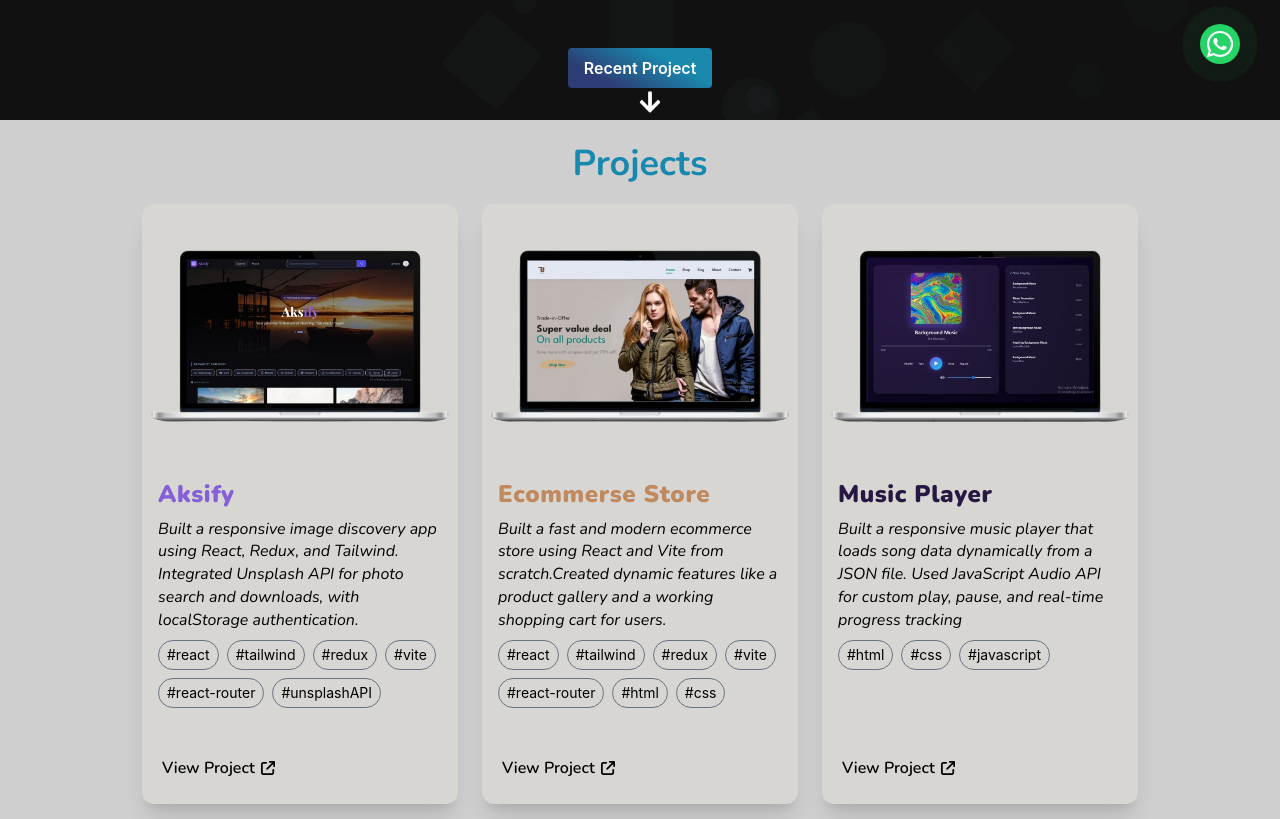
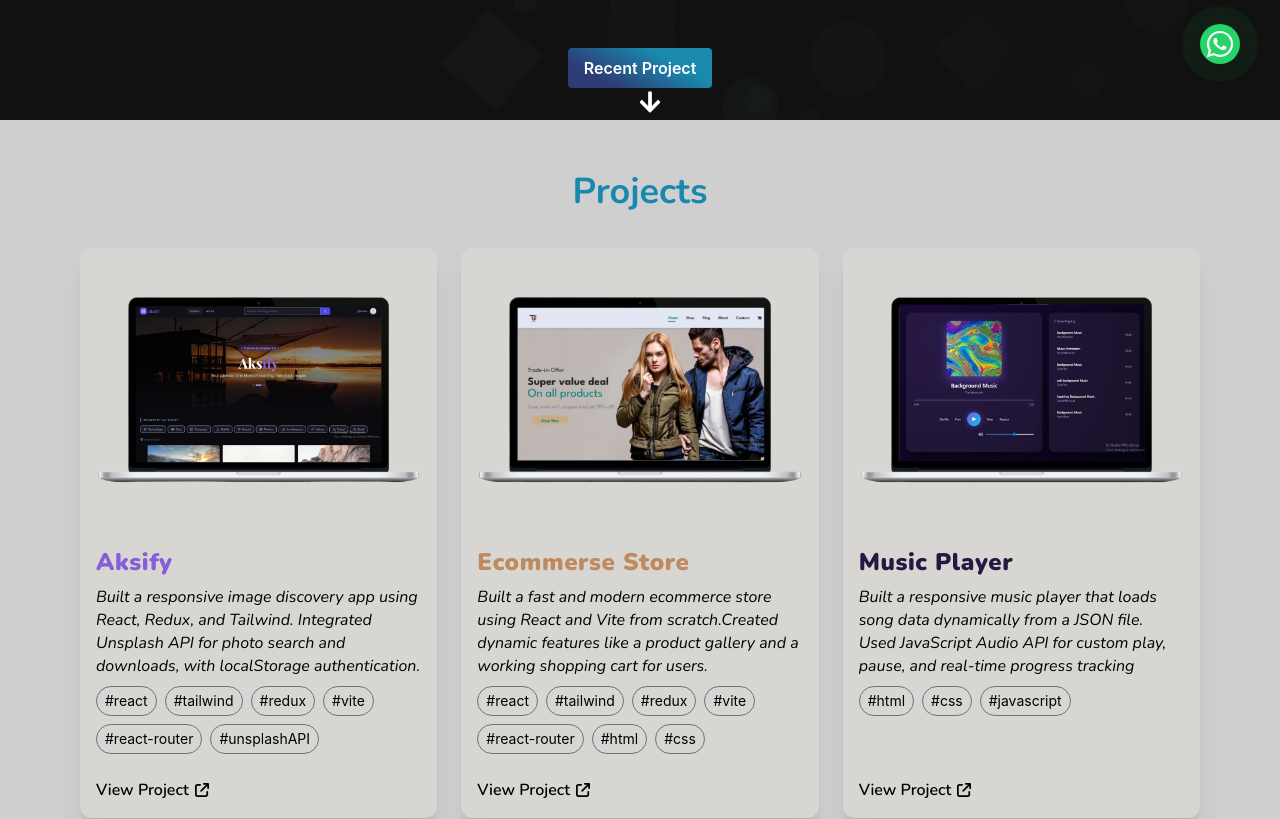
Before and after one commit to Musaeeb-Zahir/My_Portfolio, a React (Vite) app: page / in a window 1280 px wide. Shown: the part 680-1499 px from the top of the page. Built offline with nearby package versions, Linux system fonts and the light colour scheme.

Commit message:
refactor ProjectCard and ProjectContainer components for improved layout and animation consistency

```diff
--- a/src/components/ProjectCard.jsx
+++ b/src/components/ProjectCard.jsx
@@ -1,49 +1,51 @@
 import React from "react";
-import { motion, scale } from "motion/react";
+import { motion } from "motion/react";
 import { FaArrowUpRightFromSquare } from "react-icons/fa6";
+
 function ProjectCard({ project }) {
   return (
     <motion.article
-      className="flex flex-col px-2 py-4 items-start h-full bg-[#D7D6D2] gap-3 rounded-xl relative shadow-xl md:shadow-xl md:w-[25%] md:h-[600px] md:justify-start cursor-pointer transition-all duration-150 "
-      initial={{ opacity: 0, scale:0.8 }}
-      whileInView={{ opacity: 1, scale: 1 ,transition:{duration:0.3,ease:"easeInOut"}}}
-      transition={{ staggerChildren: 0.2}}
-      whileHover={{ y: -8, scale: 1.02}}
-      whileTap={{scale:0.95}}
+      className="flex flex-col p-4 bg-[#D7D6D2] gap-4 rounded-xl shadow-xl w-full h-full cursor-pointer"
+      initial={{ opacity: 0, scale: 0.8 }}
+      whileInView={{ opacity: 1, scale: 1, transition: { duration: 0.2, ease: "easeInOut" } }}
+      transition={{ staggerChildren: 0.2 }}
+      whileHover={{ y: -8, scale: 1.02 }}
+      whileTap={{ scale: 0.95 }}
       viewport={{
-        amount:0.3,
-        once:"true"
+        amount: 0.3,
+        once: true
       }}
     >
       <img
         src={project?.img}
         alt=""
-        className="w-[100%] rounded-2xl z-10 hover:scale-101 transition-all duration-150"
+        className="w-full rounded-2xl z-10 hover:scale-[1.02] transition-all duration-0.5"
       />
-      <div className="flex flex-col px-2 gap-2">
+
+      <div className="flex flex-col flex-1 w-full gap-2">
         <h3
           className="font-nunito font-black text-2xl tracking-wide"
           style={{ color: project.themeColor }}
         >
           {project.title}
         </h3>
-        <p className="text-sm font-nunito italic md:text-[16px]">
+        <p className="text-sm font-nunito italic md:text-[16px] md:line-clamp-4">
           {project.discription}
         </p>
         <div className="flex flex-wrap gap-2">
           {project.tools.map((tool) => (
             <span
-              className="border-[0.5px] border-gray-500 px-2 py-1 text-sm rounded-2xl "
+              className="border-[0.5px] border-gray-500 px-2 py-1 text-sm rounded-2xl"
               key={tool}
             >
               {tool}
             </span>
           ))}
         </div>
-        <div className="flex gap-1.5 mx-1 flex items-center my-1 py-2 md:absolute bottom-3 left-4">
+        <div className="flex gap-1.5 items-center mt-auto pt-4">
           <strong className="font-nunito font-semibold">View Project</strong>
           <div>
-            <a href={project.link} target="_blank">
+            <a href={project.link} target="_blank" rel="noreferrer">
               <FaArrowUpRightFromSquare className="text-sm" />
             </a>
           </div>
--- a/src/components/ProjectContainer.jsx
+++ b/src/components/ProjectContainer.jsx
@@ -1,21 +1,28 @@
 import React from "react";
 import ProjectCard from "./ProjectCard";
 import { projects } from "../data/data";
-import {motion} from "motion/react"
+import { motion } from "motion/react";
+
 function ProjectContainer() {
   return (
     <section
-      className="flex flex-col items-center py-3 bg-primary"
+      className="flex flex-col items-center py-10 bg-primary w-full"
       id="project"
     >
       <motion.h2
-      initial={{y:-10,opacity:0,scale:0.8}}
-      whileInView={{y:0,opacity:1,scale:1,transition:{duration:0.4,ease:"easeInOut"}}}
-      viewport={{once:'true',amount:0.3}}
-      className="font-nunito text-4xl align-baseline font-bold text-heading py-3 ">
+        initial={{ y: -10, opacity: 0, scale: 0.8 }}
+        whileInView={{
+          y: 0,
+          opacity: 1,
+          scale: 1,
+          transition: { duration: 0.4, ease: "easeInOut" },
+        }}
+        viewport={{ once: true, amount: 0.3 }}
+        className="font-nunito text-4xl align-baseline font-bold text-heading py-3 mb-6"
+      >
         Projects
       </motion.h2>
-      <div className="flex gap-2 py-2 px-2  flex-col w-full md:flex-row md:justify-center md:gap-6">
+      <div className="grid grid-cols-1 md:grid-cols-2 lg:grid-cols-3 gap-6 w-full max-w-6xl px-4 items-stretch">
         {projects.map((pro) => (
           <ProjectCard project={pro} key={pro.id} />
         ))}
```
